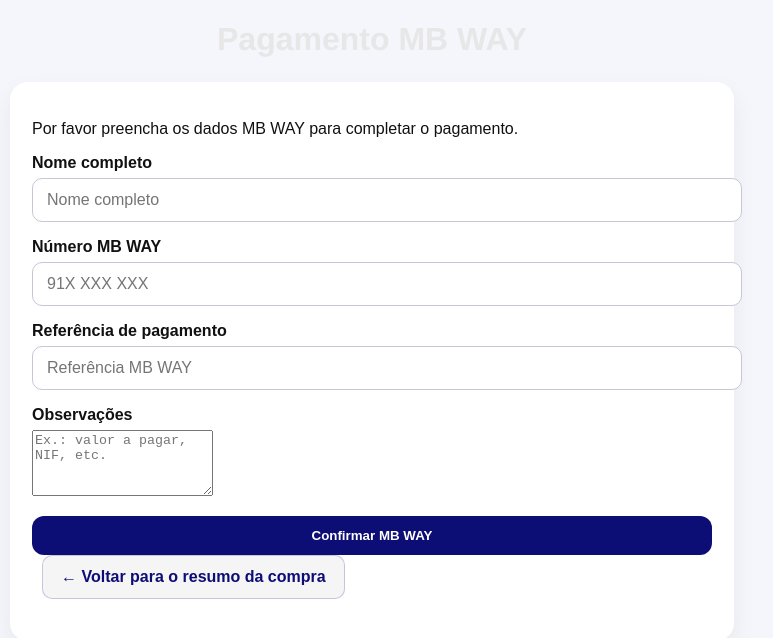
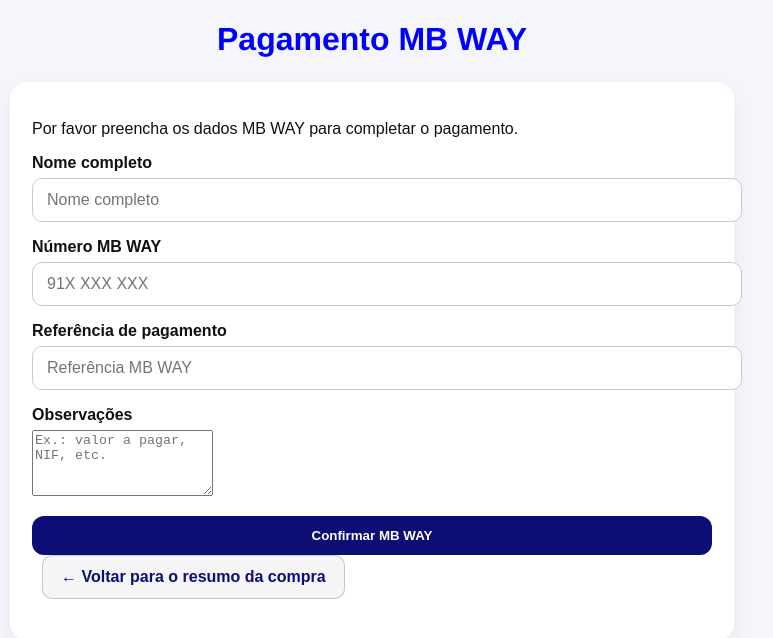
Before and after one commit to guilhermebonito2007-source/Jo-o-Bonito, a website: page my-app/src/carrinho/mbway.html in a window 1280 px wide. Shown: the whole page, without its empty margins (268-1041 px from the left). Drawn offline with Linux system fonts and the light colour scheme.

```diff
--- a/my-app/src/carrinho/carrinho.css
+++ b/my-app/src/carrinho/carrinho.css
@@ -138,6 +138,10 @@
   background: #e8e8ff;
 }
 
+.checkout-page header h1 {
+  color: #0000ff;
+}
+
 .cart-actions button:hover,
 .cart-actions a:hover {
   opacity: 0.9;
```
